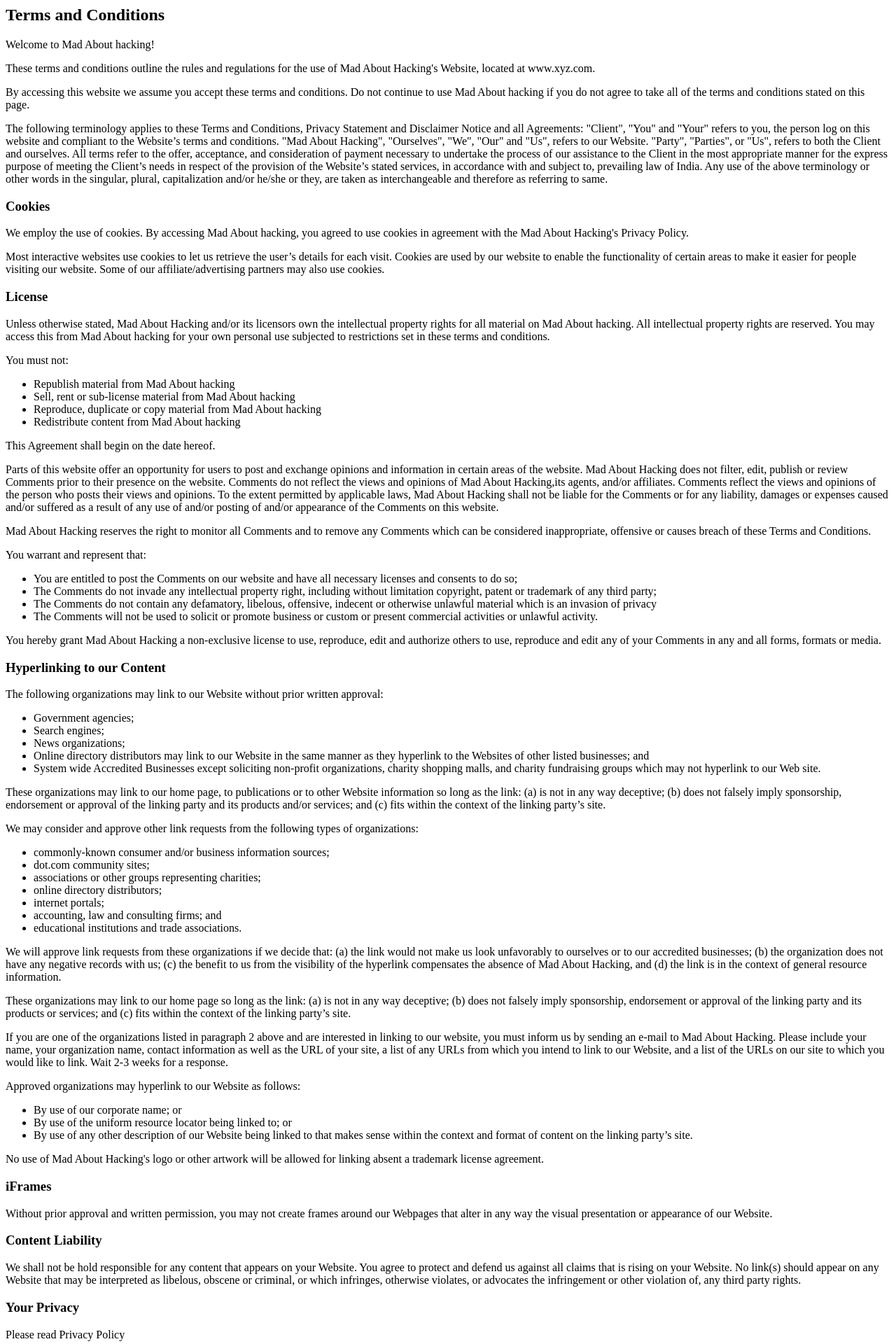
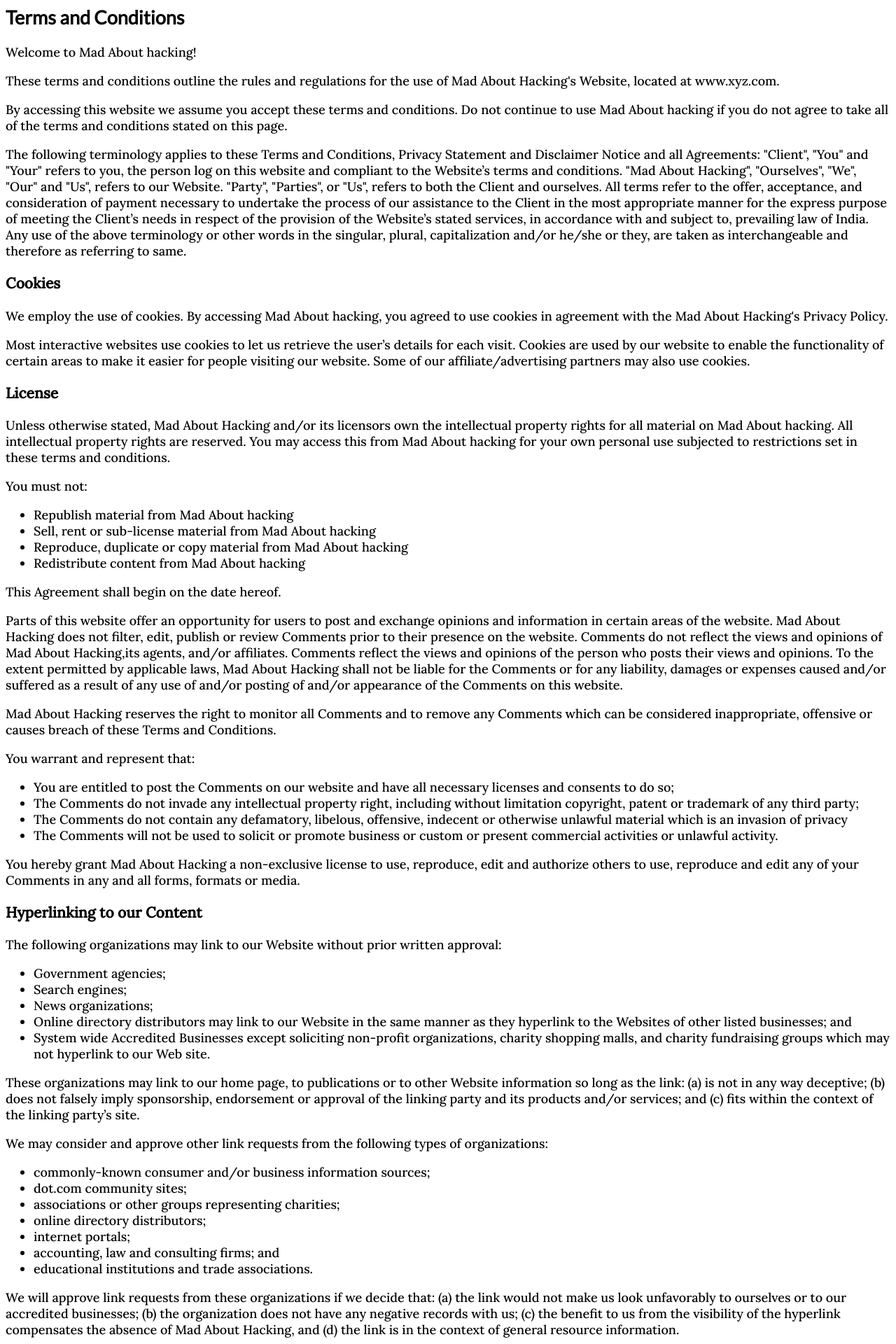
Before and after one commit to devsTudu/djangoblog, a Django app: page /terms in a window 1280 px wide. Shown: the top 1920 px of the page at 70% size. Run offline with Django 3.2, Linux system fonts and the light colour scheme; some libraries are stand-ins or nearby versions.

Commit message:
Updated fonts
Fonts look

```diff
--- a/mahblog/templates/home/terms.html
+++ b/mahblog/templates/home/terms.html
@@ -1,4 +1,17 @@
 <div class="jumbotron">
+<link href="https://fonts.googleapis.com/css2?family=Lora:wght@500&display=swap" rel="stylesheet">
+<link rel="stylesheet" href="https://fonts.googleapis.com/css2?family=Lato">
+<style>
+    h2 {
+    	font-family: lato;
+        font-color: #;}
+
+    body {
+        font-family: Lora;
+        font-size: 18px;
+        background-color: white;
+    }
+</style>
 <h2><strong>Terms and Conditions</strong></h2>
 
 <p>Welcome to Mad About hacking!</p>
```
